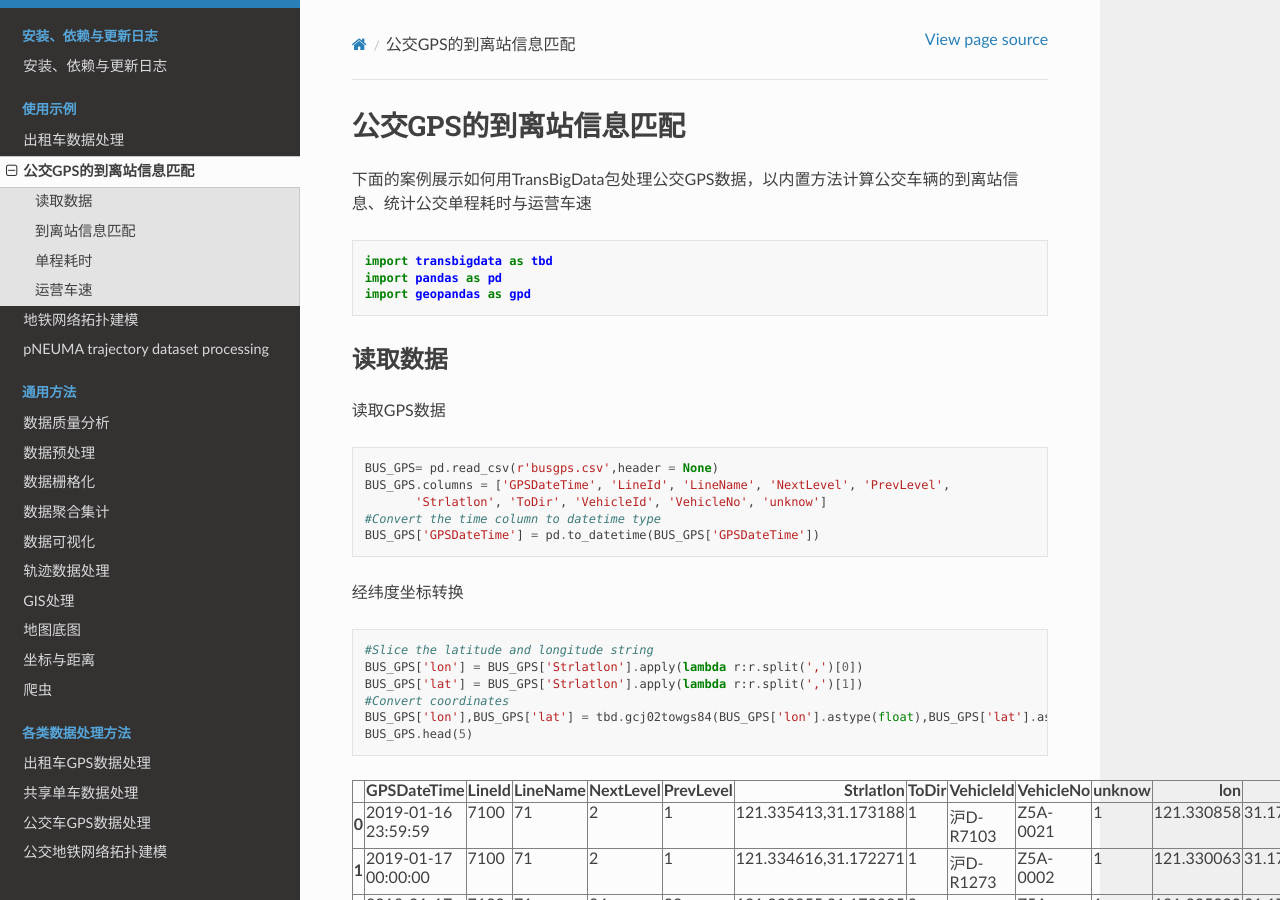
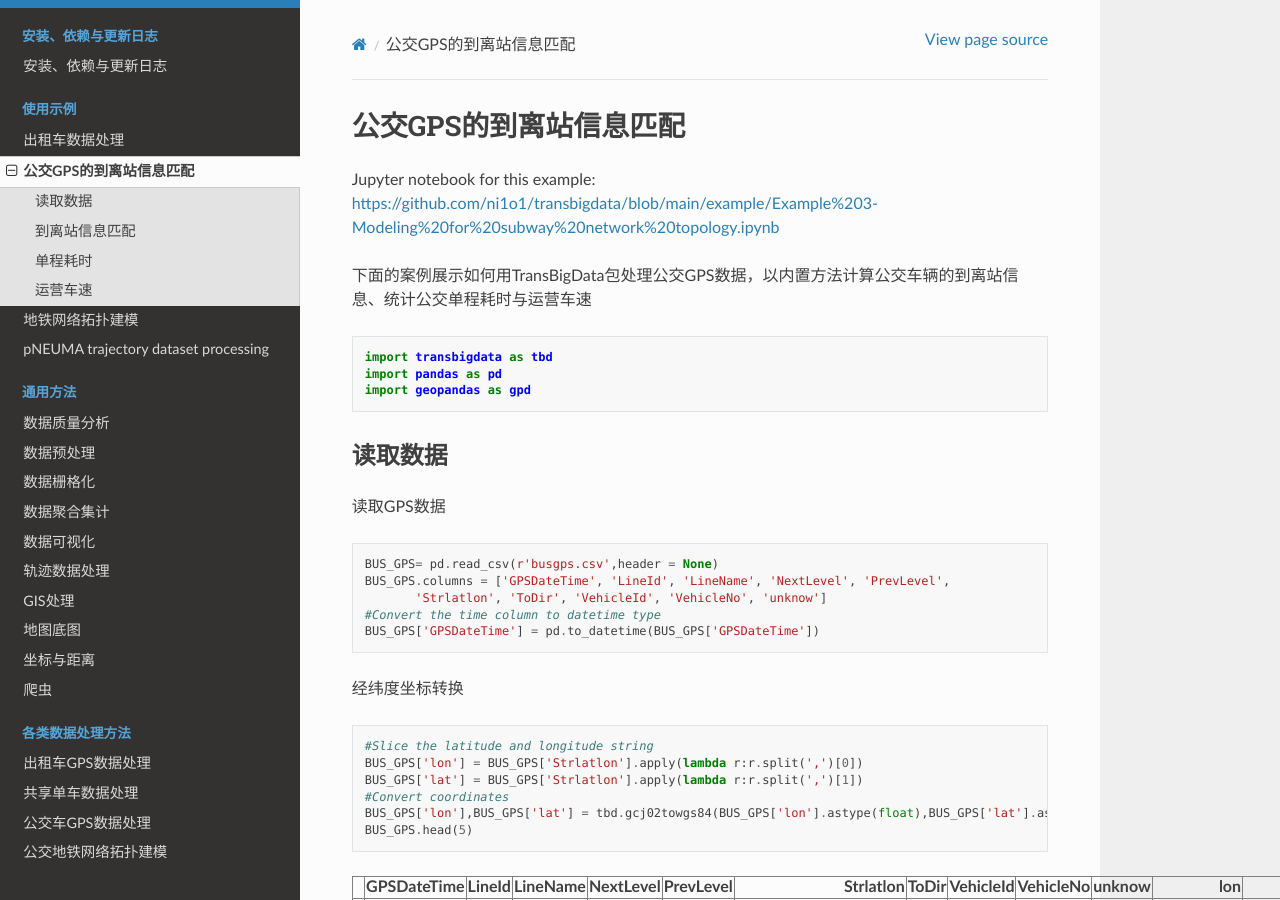
Before and after one commit to ni1o1/transbigdata-docs-en, a Sphinx documentation site: the page built from docs/source/example-busgps/example-busgps.rst, in a window 1280 px wide and 900 px high. Built offline with Sphinx 7.4.7 and the Read the Docs theme 2.0.0, drawn with Linux system fonts in a browser that asks for light colours.

Commit message:
Update example-busgps.rst

```diff
--- a/docs/source/example-busgps/example-busgps.rst
+++ b/docs/source/example-busgps/example-busgps.rst
@@ -1,5 +1,7 @@
 公交GPS的到离站信息匹配
 =======================
+
+| Jupyter notebook for this example: https://github.com/ni1o1/transbigdata/blob/main/example/Example%203-Modeling%20for%20subway%20network%20topology.ipynb
 
 下面的案例展示如何用TransBigData包处理公交GPS数据，以内置方法计算公交车辆的到离站信息、统计公交单程耗时与运营车速
 
```
